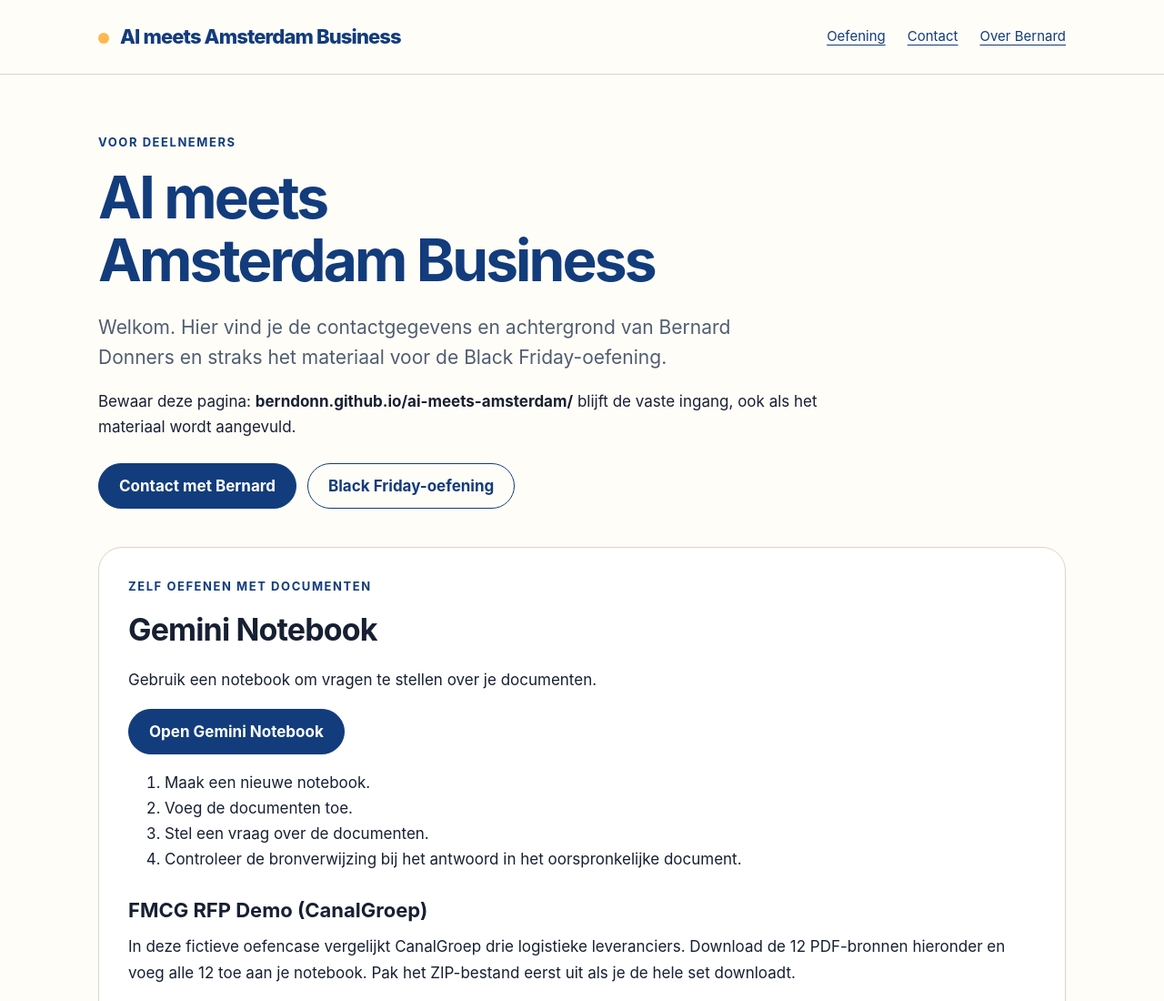
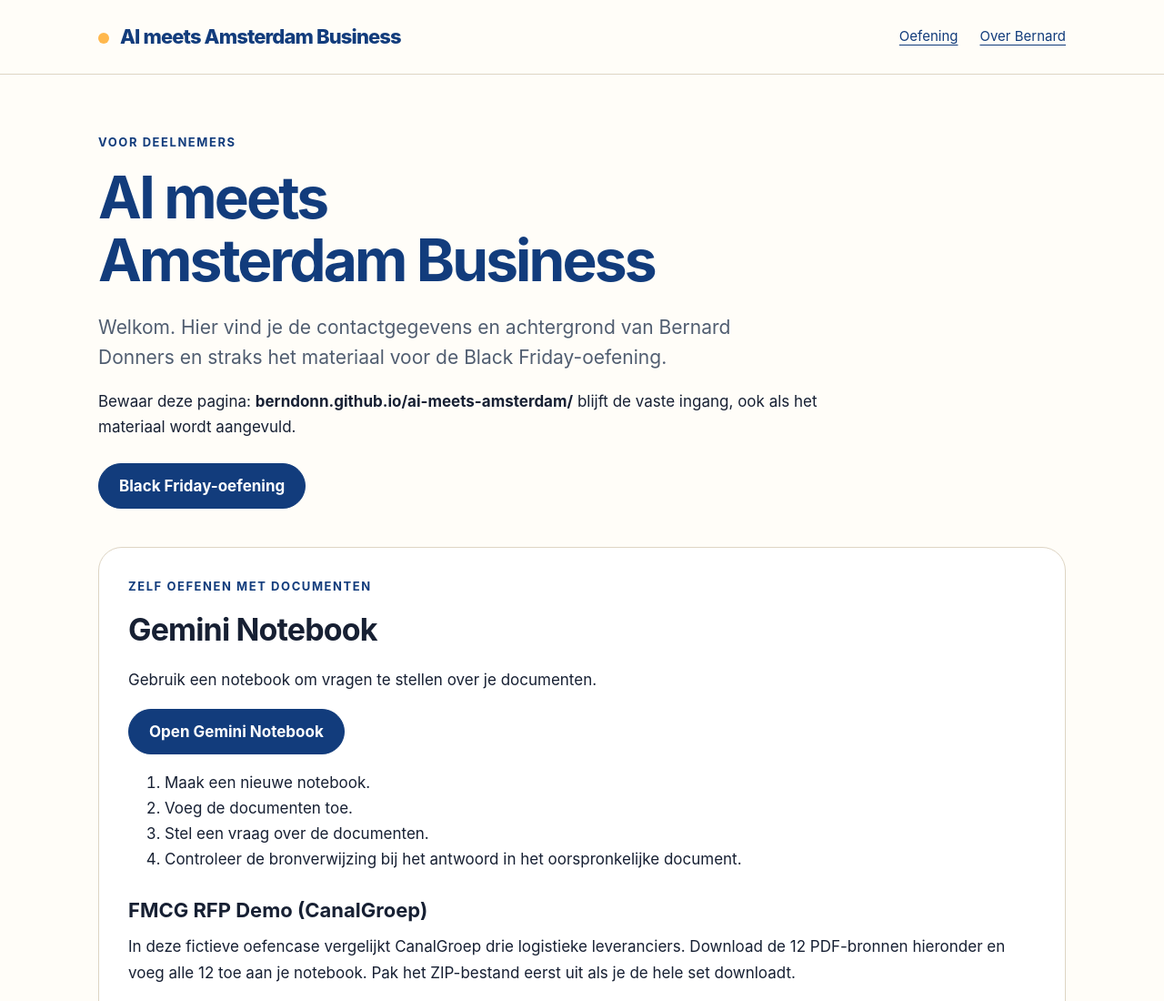
Before and after one commit to BernDonn/ai-meets-amsterdam, a plain HTML site: page index.html in a window 1280 px wide. Shown: the top 1100 px of the page at 91% size. Drawn offline with Linux system fonts and the light colour scheme.

Commit message:
Emphasize Black Friday CTA and keep contact below

```diff
--- a/index.html
+++ b/index.html
@@ -59,7 +59,7 @@
   <a class="skip" href="#inhoud">Direct naar inhoud</a>
   <header><div class="wrap"><nav aria-label="Navigatie">
     <a class="brand" href="./">AI meets Amsterdam Business</a>
-    <div class="nav-links"><a href="#oefening">Oefening</a><a href="#contact">Contact</a><a href="#bio">Over Bernard</a></div>
+    <div class="nav-links"><a href="#oefening">Oefening</a><a href="#bio">Over Bernard</a></div>
   </nav></div></header>
   <main id="inhoud" class="wrap">
     <section class="hero" aria-labelledby="titel">
@@ -67,7 +67,7 @@
       <h1 id="titel">AI meets<br>Amsterdam Business</h1>
       <p class="lead">Welkom. Hier vind je de contactgegevens en achtergrond van Bernard Donners en straks het materiaal voor de Black Friday-oefening.</p>
       <p>Bewaar deze pagina: <strong>berndonn.github.io/ai-meets-amsterdam/</strong> blijft de vaste ingang, ook als het materiaal wordt aangevuld.</p>
-      <div class="actions"><a class="button primary" href="#contact">Contact met Bernard</a><a class="button" href="#oefening">Black Friday-oefening</a></div>
+      <div class="actions"><a class="button primary" href="#oefening">Black Friday-oefening</a></div>
     </section>
     <section id="gemini-notebook" class="panel" aria-labelledby="notebook-titel">
       <p class="eyebrow">Zelf oefenen met documenten</p>
```
